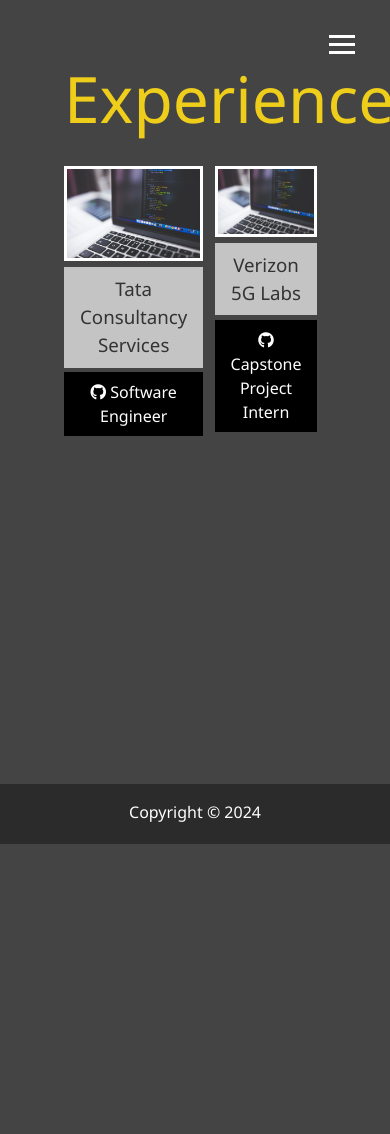
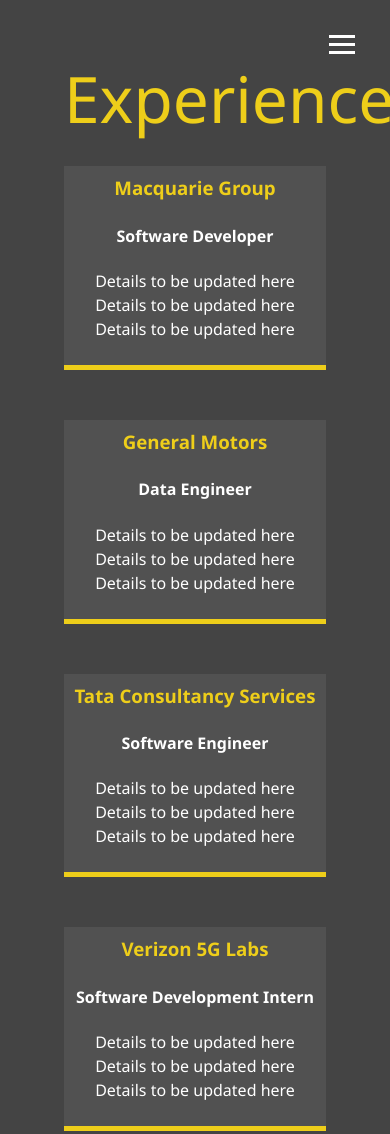
Before and after one commit to Kelvingandhi/portfoliowebsite, a website: page dict/experience.html in a window 390 px wide. Shown: the top 1134 px of the page. Before the commit the page ends 844 px from the top, so only its background shows below. Drawn offline with Linux system fonts and the light colour scheme.

Commit message:
experience changes

```diff
--- a/dict/experience.html
+++ b/dict/experience.html
@@ -63,7 +63,7 @@
 
     </header>
 
-    <main id="projects">
+    <main id="">
         <h1 class="name-heading">
             <!--Experience <span class="second-color">Experience</span>-->
             <span class="second-color">Experience</span>
@@ -72,34 +72,41 @@
         <h2 class="put-margin"></h2>
 
         <div class="experience-details">
-                <!--Experience 1-->
-                <div class="item">
-                    <a href="#!">
-                        <img src="img/background.jpg" alt="experience">
-                    </a>
-                    <a href="#" class="btn-light">
-                        <!-- <i class="fas fa-eye"></i> Project -->
-                        <h3>Tata Consultancy Services</h3>
-                    </a>
-                    <a href="#" class="btn-dark">
-                        <i class="fab fa-github"></i> Software Engineer
-                    </a>
-                </div>
+            <div class="job job-1">
+                <h3 style="color: #eece1a;"><strong>Macquarie Group</strong></h3>
+                <h4>Software Developer</h4>
+                <p>Details to be updated here
+                    <br>Details to be updated here
+                    <br>Details to be updated here
+                </p>
+            </div>
 
-                <!--Experience 2-->
-                <div class="item">
-                        <a href="#!">
-                            <img src="img/background.jpg" alt="Experience">
-                        </a>
-                        <a href="#" class="btn-light">
-                            <!-- <i class="fas fa-eye"></i> Project -->
-                            <h3>Verizon 5G Labs</h3>
-                        </a>
-                        <a href="#" class="btn-dark">
-                            <i class="fab fa-github"></i> Capstone Project Intern
-                        </a>
-                </div>
+            <div class="job job-2">
+                <h3 style="color: #eece1a;"><strong>General Motors</strong></h3>
+                <h4>Data Engineer</h4>
+                <p>Details to be updated here
+                    <br>Details to be updated here
+                    <br>Details to be updated here
+                </p>
+            </div>
 
+            <div class="job job-3">
+                <h3 style="color: #eece1a;"><strong>Tata Consultancy Services</strong></h3>
+                <h4>Software Engineer</h4>
+                <p>Details to be updated here
+                    <br>Details to be updated here
+                    <br>Details to be updated here
+                </p>
+            </div>
+
+            <div class="job job-4">
+                <h3 style="color: #eece1a;"><strong>Verizon 5G Labs</strong></h3>
+                <h4>Software Development Intern</h4>
+                <p>Details to be updated here
+                    <br>Details to be updated here
+                    <br>Details to be updated here
+                </p>
+            </div>
         </div>
 
     </main>
--- a/sass_files/_mobile.scss
+++ b/sass_files/_mobile.scss
@@ -59,10 +59,16 @@
     .about-details {
         grid-template-areas:
         'profile_image'
-        'bio'
+        'bio';
+        grid-template-columns: 1fr;
+    }
+
+    .experience-details {
+        grid-template-areas:
         'job1'
         'job2'
-        'job3';
+        'job3'
+        'job4';
         grid-template-columns: 1fr;
     }
 
--- a/sass_files/main.scss
+++ b/sass_files/main.scss
@@ -102,13 +102,12 @@
     display: grid;
     grid-gap: 30px;
     grid-template-areas:
-    'profile_image bio bio'
-    'job1 job2 job3';
+    'profile_image bio bio';
     grid-template-columns: repeat(3, 1fr); //1fr 1fr 1fr; 1fr => 1 fraction
 
     .about-img {
-        height: 150px;
-        width: 150px;
+        height: 250px;
+        width: 250px;
         grid-area: profile_image;
         margin: auto;
         border-radius: 50%;
@@ -117,7 +116,7 @@
 
     .bio-desc {
         grid-area: bio;
-        font-size: 1rem;
+        font-size: 1.2rem;
         text-align: justify;
         text-justify: inter-word;
     }
@@ -127,8 +126,39 @@
 //Experience
 .experience-details {
     display: grid;
-    grid-gap: 0.7rem;
-    grid-template-columns: repeat(3, 1fr);
+    grid-row-gap: 50px;
+    grid-column-gap: 150px;
+    grid-template-areas:
+    'job1 job2'
+    'job3 job4';
+    grid-template-columns: repeat(2, 1fr); //1fr 1fr 1fr; 1fr => 1 fraction
+
+    .job-1 {
+        grid-area: job1;
+    }
+
+    .job-2 {
+        grid-area: job2;
+    }
+
+    .job-3 {
+        grid-area: job3;
+    }
+
+    .job-4 {
+        grid-area: job4;
+    }
+
+    .job {
+        background: lighten($primary-color, 5);
+        padding: 0.5rem;
+        border-bottom: $secondary-color 5px solid;
+
+        &:hover {
+            opacity: 0.75;
+            @include easeOut
+        }
+    }
 
     img {
         width: 100%;
```
Also changed, not shown: dict/about.html (+5 -5 lines), dict/index.html (+20 -9 lines), dict/css/main.css.
